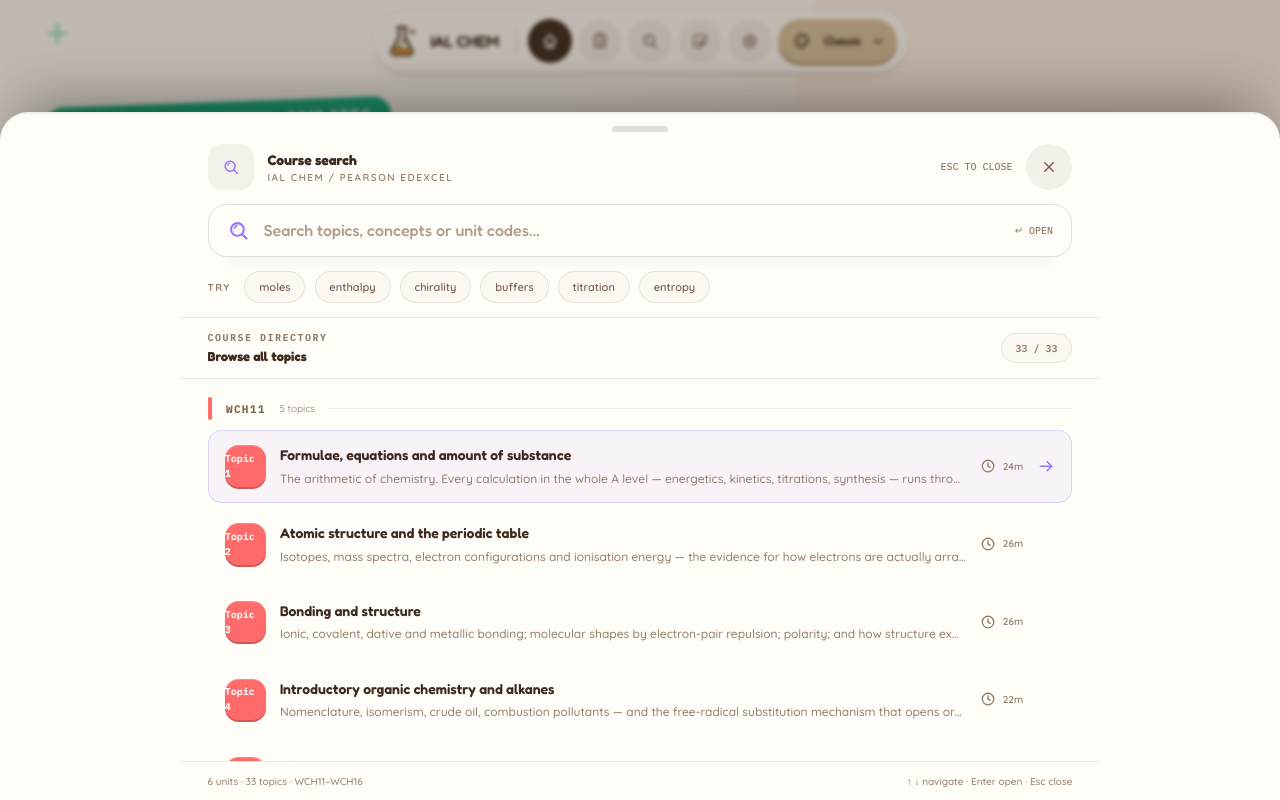
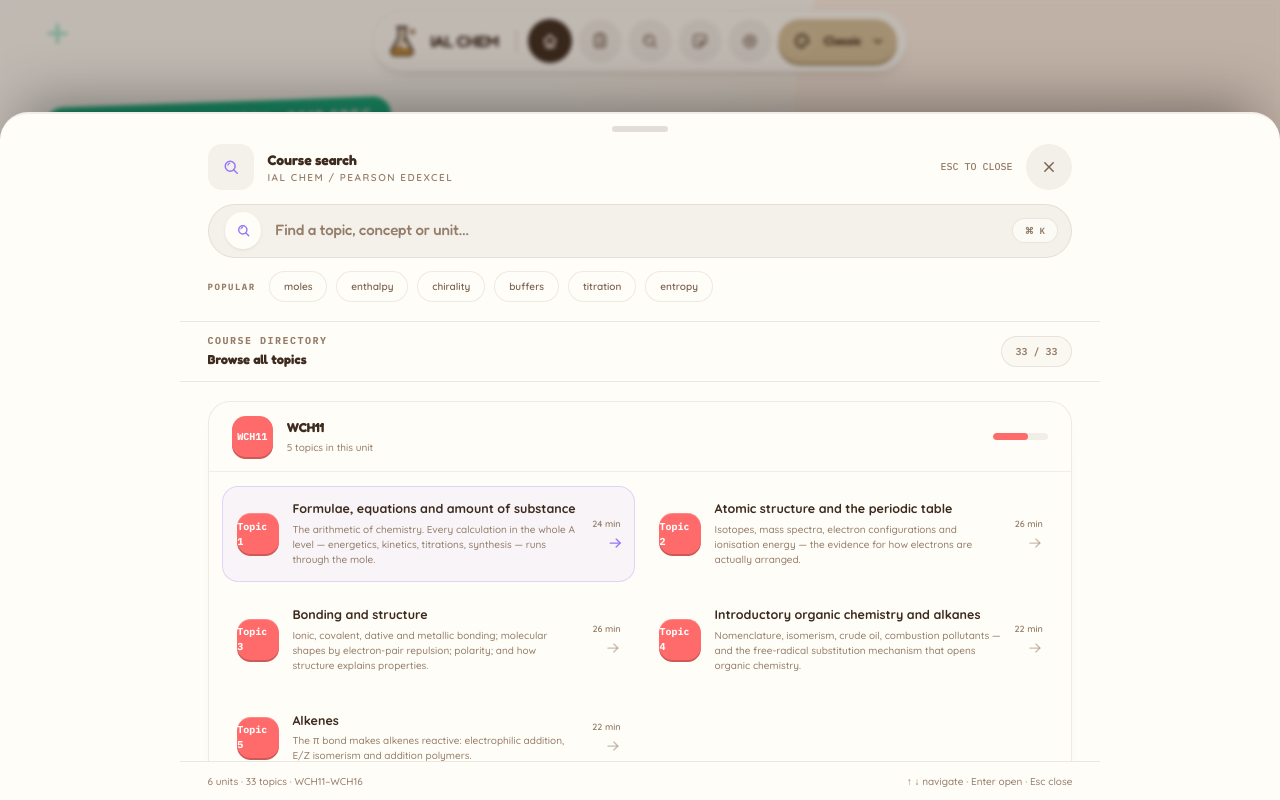
Before and after one commit to Cryptic-Corsair/revision-club, a Next.js app: page / in a window 1280 px wide. Both pictures are taken after a click on the button 649 px from the left and 41 px from the top of the page. Shown: the top 800 px of the page. Built offline with nearby package versions, Linux system fonts and the light colour scheme.

Commit message:
Redesign search field and topic browser

```diff
--- a/src/components/club/search.tsx
+++ b/src/components/club/search.tsx
@@ -131,42 +131,45 @@ export function SearchPalette({
                 </button>
               </header>
 
-              <div className="shrink-0 px-4 sm:px-6">
-                <div className="search-input-shell flex items-center gap-3 rounded-2xl border border-ink/15 bg-paper px-4 py-3 shadow-[0_8px_28px_-22px_rgb(40_28_18_/_0.32)] transition focus-within:border-grape/50 focus-within:ring-4 focus-within:ring-grape/10">
-                  <Search className="h-5 w-5 shrink-0 text-grape" strokeWidth={2.2} />
+              <div className="shrink-0 px-4 pb-2 sm:px-6">
+                <div className="group flex h-[54px] items-center gap-3 rounded-full border border-ink/[0.09] bg-ink/[0.055] px-3 pl-3.5 transition-colors focus-within:border-grape/35 focus-within:bg-ink/[0.075]">
+                  <span className="grid h-8 w-8 shrink-0 place-items-center rounded-full bg-paper text-grape shadow-[0_1px_3px_rgb(0_0_0/0.08)]">
+                    <Search className="h-[15px] w-[15px]" strokeWidth={2.3} />
+                  </span>
                   <input
                     ref={inputRef}
                     value={q}
                     onChange={(event) => setQ(event.target.value)}
                     onKeyDown={onKey}
-                    placeholder="Search topics, concepts or unit codes…"
+                    placeholder="Find a topic, concept or unit…"
                     aria-label="Search topics, concepts or unit codes"
                     aria-controls="search-results"
                     aria-activedescendant={results[sel] ? `search-result-${sel}` : undefined}
                     autoComplete="off"
-                    className="search-field min-w-0 flex-1 bg-transparent font-display text-[15px] font-semibold text-ink placeholder:font-medium placeholder:text-ink-faint/75 focus:outline-none sm:text-[16px]"
+                    className="min-w-0 flex-1 bg-transparent font-display text-[14px] font-semibold tracking-[-0.01em] text-ink placeholder:font-medium placeholder:text-ink-faint focus:outline-none sm:text-[15px]"
                   />
-                  {q && (
+                  {q ? (
                     <button
                       type="button"
                       onClick={() => { setQ(""); inputRef.current?.focus(); }}
                       aria-label="Clear search"
-                      className="grid h-8 w-8 shrink-0 place-items-center rounded-full text-ink-faint transition hover:bg-ink/10 hover:text-ink"
+                      className="grid h-8 w-8 shrink-0 place-items-center rounded-full bg-ink/[0.07] text-ink-soft transition-colors hover:bg-ink/[0.12] hover:text-ink"
                     >
                       <X className="h-4 w-4" />
                     </button>
+                  ) : (
+                    <kbd className="hidden shrink-0 rounded-full border border-ink/10 bg-paper/75 px-2.5 py-1 font-mono text-[9px] font-semibold tracking-wide text-ink-faint sm:inline">⌘ K</kbd>
                   )}
-                  <span className="hidden shrink-0 font-mono text-[10px] text-ink-faint sm:inline">↵ OPEN</span>
                 </div>
 
-                <div className="mt-3 flex flex-wrap items-center gap-2 pb-3">
-                  <span className="mr-1 text-[10px] font-bold uppercase tracking-[0.14em] text-ink-faint">Try</span>
+                <div className="mt-3 flex items-center gap-2 overflow-x-auto pb-2 [scrollbar-width:none] [&::-webkit-scrollbar]:hidden">
+                  <span className="shrink-0 pr-1 font-mono text-[9px] font-bold uppercase tracking-[0.16em] text-ink-faint">Popular</span>
                   {SUGGESTIONS.map((term) => (
                     <button
                       key={term}
                       type="button"
-                      onClick={() => { setQ(term); inputRef.current?.focus(); }}
-                      className="rounded-full border border-ink/10 bg-ink/[0.025] px-3 py-1.5 text-[11px] font-semibold text-ink-soft transition hover:border-grape/30 hover:bg-grape/10 hover:text-grape"
+                      onClick={() => { setQ(term); }}
+                      className="shrink-0 rounded-full border border-ink/[0.09] bg-paper/70 px-3 py-1.5 text-[10px] font-semibold text-ink-soft transition-colors hover:border-grape/25 hover:bg-grape/[0.07] hover:text-grape"
                     >
                       {term}
                     </button>
@@ -196,20 +199,29 @@ export function SearchPalette({
                 style={{ overscrollBehavior: "contain" }}
               >
                 {results.length === 0 ? (
-                  <div className="rounded-2xl border border-dashed border-ink/15 bg-ink/[0.02] px-5 py-10 text-center">
-                    <p className="font-display text-[16px] font-semibold text-ink">No matching topics</p>
-                    <p className="mt-2 text-[12px] text-ink-faint">Try a different keyword, a shorter phrase or a unit code.</p>
-                    <button type="button" onClick={() => setQ("")} className="mt-4 rounded-full bg-ink px-4 py-2 text-[11px] font-semibold text-paper transition hover:opacity-85">Browse all topics</button>
+                  <div className="mx-auto max-w-md rounded-[24px] border border-dashed border-ink/15 bg-ink/[0.025] px-6 py-12 text-center">
+                    <span className="mx-auto grid h-11 w-11 place-items-center rounded-2xl bg-ink/[0.06] text-ink-faint">
+                      <Search className="h-5 w-5" />
+                    </span>
+                    <p className="mt-4 font-display text-[16px] font-semibold text-ink">No topics found</p>
+                    <p className="mt-1.5 text-[12px] leading-relaxed text-ink-faint">Try another term, a shorter phrase or a unit code.</p>
+                    <button type="button" onClick={() => setQ("")} className="mt-5 rounded-full bg-ink px-4 py-2.5 text-[11px] font-bold text-paper transition-opacity hover:opacity-85">Clear search</button>
                   </div>
                 ) : Object.entries(groups).map(([unit, rows]) => (
-                  <section key={unit}>
-                    <div className="mb-2 flex items-center gap-3">
-                      <span className="h-5 w-1 rounded-full" style={{ background: rows[0].unitMain }} />
-                      <h3 className="font-mono text-[11px] font-bold tracking-[0.12em] text-ink-soft">{unit}</h3>
-                      <span className="text-[10px] text-ink-faint">{rows.length} {rows.length === 1 ? "topic" : "topics"}</span>
-                      <span className="h-px flex-1 bg-ink/[0.08]" />
+                  <section key={unit} className="overflow-hidden rounded-[22px] border border-ink/[0.085] bg-paper shadow-[0_8px_24px_-22px_rgb(40_28_18/0.28)]">
+                    <div className="flex items-center gap-3 border-b border-ink/[0.07] px-4 py-3 sm:px-5">
+                      <span className="grid h-9 w-9 shrink-0 place-items-center rounded-xl font-mono text-[10px] font-bold text-white" style={{ background: rows[0].unitMain, boxShadow: `0 2px 0 ${shade(rows[0].unitMain)}` }}>
+                        {unit.replace("UNIT ", "")}
+                      </span>
+                      <div className="min-w-0 flex-1">
+                        <h3 className="font-display text-[13px] font-bold tracking-tight text-ink">{unit}</h3>
+                        <p className="mt-0.5 text-[10px] font-medium text-ink-faint">{rows.length} {rows.length === 1 ? "topic" : "topics"} in this unit</p>
+                      </div>
+                      <span className="h-1.5 w-12 overflow-hidden rounded-full bg-ink/[0.07]">
+                        <span className="block h-full rounded-full" style={{ width: `${Math.min(100, rows.length / 8 * 100)}%`, background: rows[0].unitMain }} />
+                      </span>
                     </div>
-                    <div className="space-y-1">
+                    <div className="grid gap-1.5 p-2 sm:grid-cols-2 sm:gap-2 sm:p-3">
                       {rows.map((row) => {
                         const index = ++rowIndex;
                         const active = index === sel;
@@ -222,7 +234,7 @@ export function SearchPalette({
                             aria-current={active ? "true" : undefined}
                             onMouseEnter={() => setSel(index)}
                             onClick={() => pick(row)}
-                            className={`group flex w-full items-center gap-3 rounded-xl border px-3 py-3 text-left transition-colors sm:px-3.5 ${active ? "border-grape/25 bg-grape/[0.07]" : "border-transparent hover:border-ink/[0.09] hover:bg-ink/[0.025]"}`}
+                            className={`group flex min-h-[76px] min-w-0 items-center gap-3 rounded-[16px] border px-3 py-3 text-left transition-colors ${active ? "border-grape/25 bg-grape/[0.065]" : "border-transparent hover:border-ink/[0.09] hover:bg-ink/[0.025]"}`}
                           >
                             <span
                               className="grid h-9 w-9 shrink-0 place-items-center rounded-xl font-mono text-[10px] font-bold text-white"
@@ -231,13 +243,13 @@ export function SearchPalette({
                               {row.label}
                             </span>
                             <span className="min-w-0 flex-1">
-                              <span className="block truncate font-display text-[13px] font-semibold text-ink sm:text-[14px]">{row.title}</span>
-                              <span className="mt-1 block truncate text-[11px] font-medium text-ink-faint sm:text-[12px]">{row.summary}</span>
+                              <span className="block text-[12px] font-bold leading-snug text-ink sm:text-[12.5px]">{row.title}</span>
+                              <span className="mt-1 block line-clamp-1 text-[10px] font-medium text-ink-faint">{row.summary}</span>
                             </span>
-                            <span className="flex shrink-0 items-center gap-1.5 text-[10px] font-semibold tabular-nums text-ink-faint">
-                              <Clock className="h-3.5 w-3.5" />{row.minutes}m
+                            <span className="flex shrink-0 flex-col items-end gap-1 text-[9px] font-semibold tabular-nums text-ink-faint">
+                              <span>{row.minutes} min</span>
+                              <ArrowRight className={`h-3.5 w-3.5 transition-transform ${active ? "translate-x-0.5 text-grape" : "text-ink-faint/50 group-hover:translate-x-0.5"}`} />
                             </span>
-                            <ArrowRight className={`h-4 w-4 shrink-0 transition-transform ${active ? "text-grape" : "text-ink-faint opacity-0 group-hover:translate-x-0.5 group-hover:opacity-70"}`} />
                           </button>
                         );
                       })}
```
